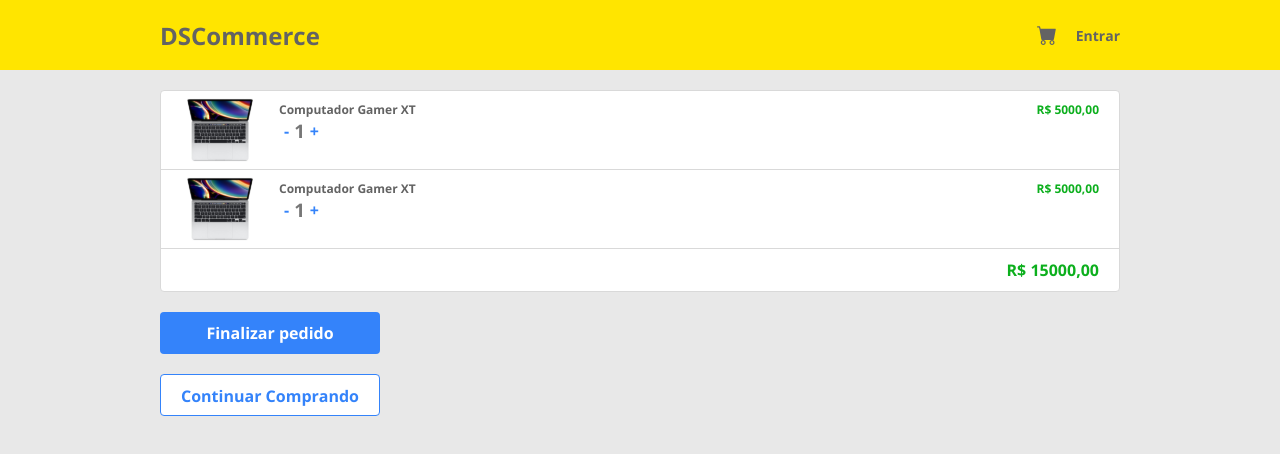
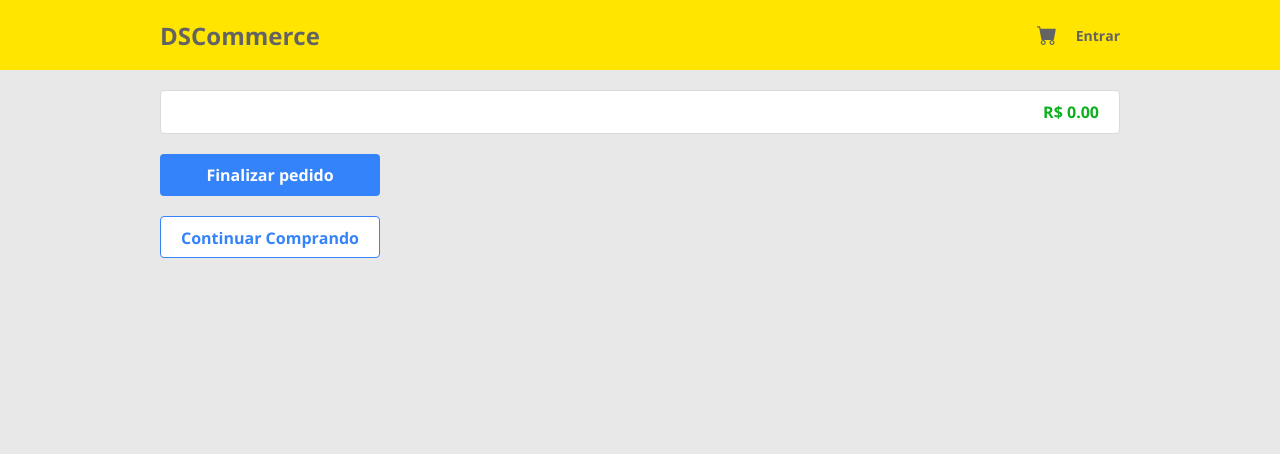
Before and after one commit to JoseFernandes975/Jfcommerce-Task-Final, a React (Vite) app: page /cart in a window 1280 px wide. Shown: the top 454 px of the page. Built offline with nearby package versions, Linux system fonts and the light colour scheme.

Commit message:
Cart Dynamic, Add and removing products from the cart, Decreasing and increasing quantity

```diff
--- /dev/null
+++ b/src/localstorage/cart-repository.ts
@@ -0,0 +1,20 @@
+import { OrderDTO, OrderItemDTO } from "../models/order";
+import { KEY_CART } from "../utils/system";
+
+export function save(cart:OrderDTO){
+  localStorage.setItem(KEY_CART, JSON.stringify(cart));
+}
+
+export function get() : OrderDTO {
+  const result = JSON.parse(localStorage.getItem(KEY_CART) || '{"items":[]}') as OrderDTO;
+
+  const cart = new OrderDTO();
+  result.items.map(item => {
+    cart.items.push(new OrderItemDTO(item.productId,item.quantity, item.name, item.price, item.imgUrl));
+  })
+  return cart;
+}
+
+export function clear(){
+    localStorage.clear();
+}
--- /dev/null
+++ b/src/models/order.ts
@@ -0,0 +1,26 @@
+export class OrderDTO {
+    id?: number;
+    items: OrderItemDTO[] = [];
+
+    get total(): number {
+        let sum = 0;
+      this.items.forEach(item => {
+        sum += item.subTotal;
+      })
+      return sum;
+    }
+}
+
+export class OrderItemDTO {
+    constructor(
+     public productId: number,
+     public quantity: number,
+     public name:string,
+     public price: number,
+     public imgUrl: string
+    ) {}
+
+    get subTotal() : number{
+        return this.price * this.quantity;
+    }
+}
--- a/src/routes/Client/Cart/index.tsx
+++ b/src/routes/Client/Cart/index.tsx
@@ -1,48 +1,59 @@
 import './styles.css';
-import computerImg from '../../../assets/computer.svg';
 import ButtonBlue from '../../../components/ButtonBlue';
 import ButtonWhite from '../../../components/ButtonWhite';
+import { OrderDTO } from '../../../models/order';
+import * as cartService from '../../../services/cart-service';
+import { useState } from 'react';
 
 export default function Cart(){
+
+
+    const [cart, setCart] = useState<OrderDTO>(cartService.getCart());
+
+
+    function handleIncreaseQuantity(productId: number){
+      cartService.increaseQtd(productId);
+      setCart(cartService.getCart());
+    }
+
+    function handleDecreaseQuantity(productId: number){
+      cartService.decreaseQtd(productId);
+      setCart(cartService.getCart());
+    }
+
+
     return(
      <main>
      <section id="jf-section-cart" className="jf-container">
 
         <div className="jf-cart-container ">
 
-        <div className='jf-item-cart jf-line-bd-bottom'>
-        <div className='jf-item-left'>
-           <img src={computerImg} alt="" />
-            <div className='jf-information-rigth' >
-             <h2 className='jf-name'>Computador Gamer XT</h2>
-              <div className='jf-quantity-container'>
-               <span>-</span>
-               <h3>1</h3>
-               <span>+</span>
+
+        {
+          cart
+          &&
+          cart.items.map(x => (
+            <div key={x.productId} className='jf-item-cart jf-line-bd-bottom'>
+            <div className='jf-item-left'>
+               <img src={x.imgUrl} alt={x.name} />
+                <div className='jf-information-rigth' >
+                 <h2 className='jf-name'>{x.name}</h2>
+                  <div className='jf-quantity-container'>
+                   <span onClick={() => handleDecreaseQuantity(x.productId)}>-</span>
+                   <h3>{x.quantity}</h3>
+                   <span onClick={() => handleIncreaseQuantity(x.productId)}>+</span>
+                  </div>
+                </div>
               </div>
+              <p className='jf-subtotal'>R$ {x.subTotal.toFixed(2)}</p>
             </div>
-          </div>
-          <p className='jf-subtotal'>R$ 5000,00</p>
-        </div>
+          ))
+        }
 
 
-        <div className='jf-item-cart jf-line-bd-bottom'>
-        <div className='jf-item-left'>
-           <img src={computerImg} alt="" />
-            <div className='jf-information-rigth' >
-             <h2 className='jf-name'>Computador Gamer XT</h2>
-              <div className='jf-quantity-container'>
-               <span>-</span>
-               <h3>1</h3>
-               <span>+</span>
-              </div>
-            </div>
-          </div>
-          <p className='jf-subtotal'>R$ 5000,00</p>
-        </div>
 
 
-        <h2 className='jf-total'>R$ 15000,00</h2>
+        <h2 className='jf-total'>R$ {cart.total.toFixed(2)}</h2>
 
         </div>
 
--- a/src/routes/Client/Details/index.tsx
+++ b/src/routes/Client/Details/index.tsx
@@ -2,15 +2,18 @@ import './styles.css';
 import CategoriesCard from '../../../components/CategoriesCard';
 import ButtonBlue from '../../../components/ButtonBlue';
 import ButtonWhite from '../../../components/ButtonWhite';
-import { useParams } from 'react-router-dom';
+import { useNavigate, useParams } from 'react-router-dom';
 import { useEffect, useState } from 'react';
 import * as productService from '../../../services/product-service';
 import { ProductDTO } from '../../../models/product';
 import { Link } from 'react-router-dom';
+import * as cartService from '../../../services/cart-service';
 
 export default function Details(){
 
     const params = useParams();
+
+    const navigate = useNavigate();
 
     const [product, setProduct] = useState<ProductDTO>();
 
@@ -19,6 +22,14 @@ export default function Details(){
        setProduct(response.data);
      })
     },[]);
+
+    function handleAddProduct(){
+      if(product){
+        cartService.addProduct(product);
+        navigate('/cart');
+      }
+
+    }
 
     return(
         <main>
@@ -52,7 +63,10 @@ export default function Details(){
 
 
                 <div className='jf-buttons-container'>
-                 <ButtonBlue text='Comprar'/>
+                  <div onClick={handleAddProduct}>
+                  <ButtonBlue text='Comprar'/>
+                  </div>
+
 
                   <Link to={'/'}>
                    <ButtonWhite text='Início' />
--- /dev/null
+++ b/src/services/cart-service.ts
@@ -0,0 +1,56 @@
+import { OrderDTO, OrderItemDTO } from "../models/order";
+import * as cartRepository from '../localstorage/cart-repository';
+import { ProductDTO } from "../models/product";
+
+export function saveCart(cart: OrderDTO){
+    cartRepository.save(cart);
+}
+
+export function getCart() : OrderDTO {
+  return cartRepository.get();
+}
+
+export function clearCart(){
+    cartRepository.clear();
+}
+
+export function addProduct(product: ProductDTO){
+    const cart = cartRepository.get();
+
+
+    const item = cart.items.find(x => x.productId === product.id);
+
+    if(!item){
+      const newOrderItem = new OrderItemDTO(product.id, 1, product.name, product.price, product.imgUrl);
+      cart.items.push(newOrderItem);
+      cartRepository.save(cart);
+      console.log(cart.total)
+    }
+}
+
+export function increaseQtd(productId: number){
+  const cart = cartRepository.get();
+
+  const product = cart.items.find(x => x.productId === productId);
+
+  if(product){
+    product.quantity++;
+  }
+
+  cartRepository.save(cart);
+}
+
+export function decreaseQtd(productId: number){
+  const cart = cartRepository.get();
+
+  const product = cart.items.find(x => x.productId === productId);
+
+  if(product){
+    product.quantity--;
+     if(product.quantity < 1){
+      cart.items = cart.items.filter(x => x.productId !== product.productId);
+     }
+  }
+
+   cartRepository.save(cart);
+  }
--- a/src/utils/data.ts
+++ /dev/null
@@ -1 +0,0 @@
-export const BASE_URL = 'http://localhost:8080';
--- a/src/utils/request.ts
+++ b/src/utils/request.ts
@@ -1,5 +1,5 @@
 import axios, { AxiosRequestConfig } from "axios";
-import { BASE_URL } from "./data";
+import { BASE_URL } from "./system";
 
 export function requestBackEnd(config: AxiosRequestConfig){
    config = {
--- /dev/null
+++ b/src/utils/system.ts
@@ -0,0 +1,3 @@
+export const BASE_URL = 'http://localhost:8080';
+
+export const KEY_CART = 'com.josefernandes.jfcommerce/cart'
```
